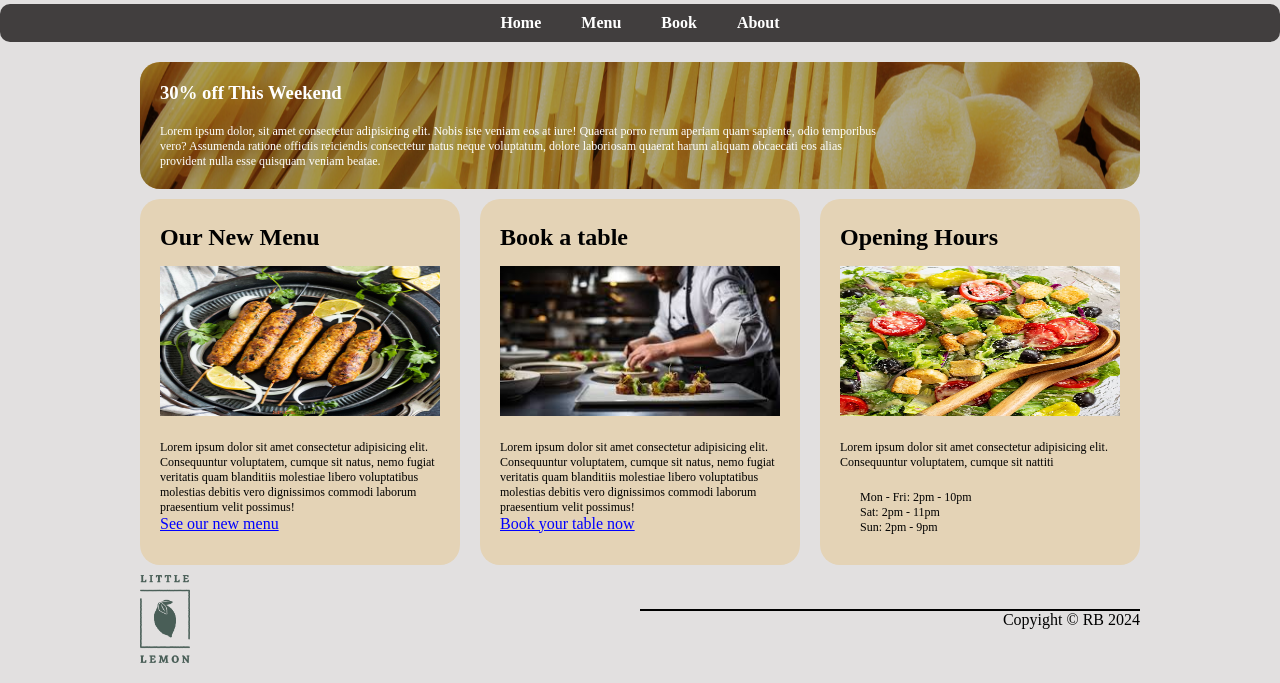
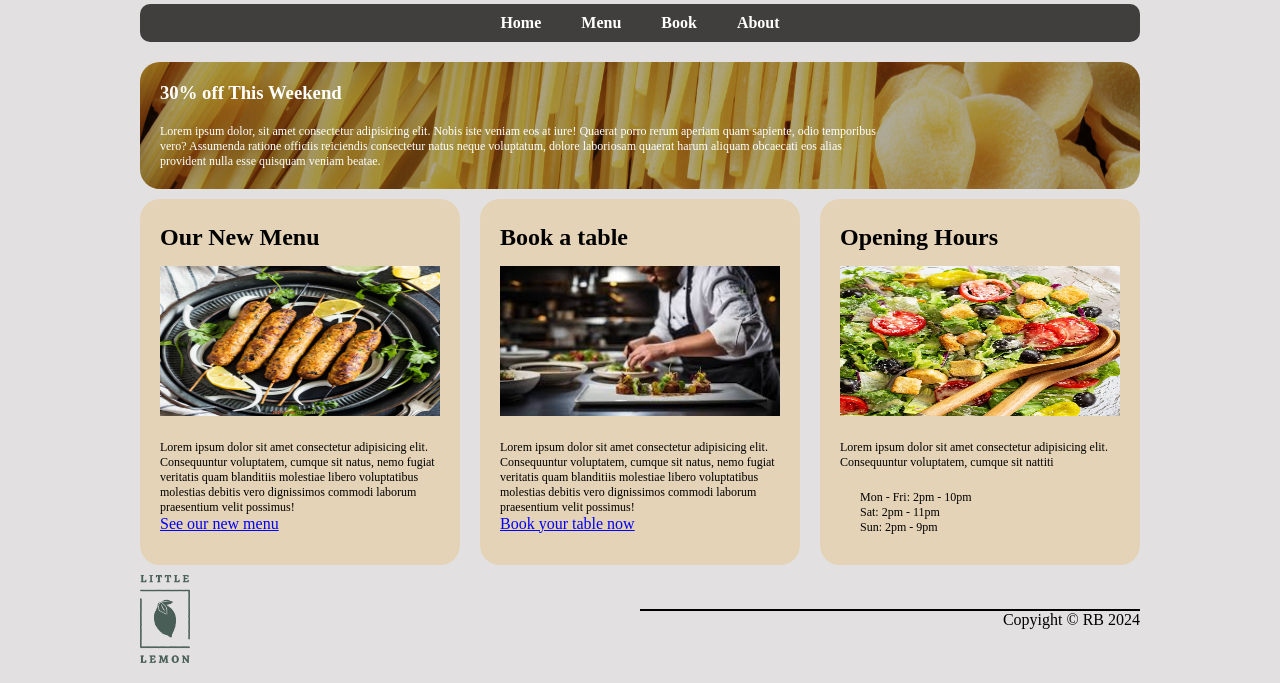
Before and after one commit to RifatBhuiyan0/Little-lemon, a plain HTML site: page index.html in a window 1280 px wide. Shown: the part 132-815 px from the top of the page. Drawn offline with Linux system fonts and the light colour scheme.

Commit message:
modifying the navbar by adding container class

```diff
--- a/index.html
+++ b/index.html
@@ -25,7 +25,7 @@
         <img class="logo" src="Images/Asset 14@4x.png" alt="">
     </header>
 
-    <nav id="nav">
+    <nav id="nav" class="container">
         <ul class="nav-bar">
             <li><a href="">Home</a></li>
             <li><a href="">Menu</a></li>
```
